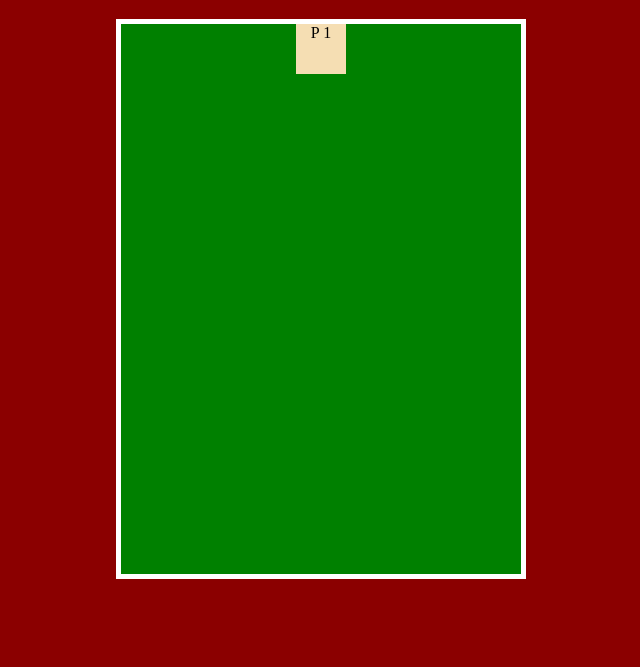
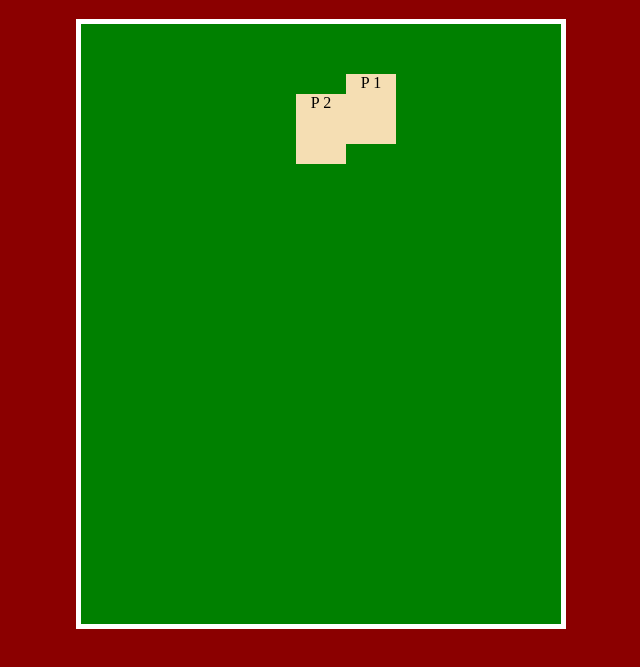
Before and after one commit to iLGunners/be-the-gaffer, a website: page source/index.html at #!/main-page in a window 1280 px wide. Shown: the part 61-728 px from the top of the page, without its empty margins (319-959 px from the left). Drawn offline with nearby package versions, Linux system fonts and the light colour scheme; some packages are replaced by stand-ins of ours; a script that the page names is missing.

Commit message:
eod commit

```diff
--- a/source/app.js
+++ b/source/app.js
@@ -54,3 +54,7 @@ hrApp.run([
 function lg(message) {
     console.log(message);
 }
+
+function returnRectngle(elementClass) {
+    return angular.element(document.querySelector(elementClass))[0].getBoundingClientRect();
+}
--- a/source/controller/main-page.controller.js
+++ b/source/controller/main-page.controller.js
@@ -11,17 +11,19 @@ mainPageController.$inject = [
 function mainPageController($scope, $state, localStorageService) {
     lg('CONTROLLER > in mainPageController');
 
-    parentElement = angular.element(document.querySelector('#field-div'));
+    parentElement = angular.element(document.querySelector('.field'));
     var parentX = parentElement[0].clientHeight, parentY = parentElement[0].clientWidth;
 
-    var rect = parentElement[0].getBoundingClientRect();
-    lg("t: " + rect.top + " r: " + rect.right + "b:" + rect.bottom + " l:" + rect.left);
-
-    // lg(parentElement[0].clientWidth);
-    // lg(parentElement[0].offsetWidth);
+    var rect = returnRectngle('.field');
+    // lg("t:" + rect.top + " r:" + rect.right + " b:" + rect.bottom + " l:" + rect.left);
 
     $scope.defaultPosition = {
         x: 0,
         y: 0
     };
+
+    $scope.defaultPosition = {
+        x: 50,
+        y: 50
+    };
 }
--- a/source/css/style.css
+++ b/source/css/style.css
@@ -4,12 +4,12 @@ body {
     color: #FFFFFF;
 }
 
-.container {
+.field {
     background: green;
     color: aquamarine;
     border: 5px solid white;
-    width: 400px;
-    height: 550px;
+    width: 480px;
+    height: 600px;
     margin: auto;
 }
 
@@ -20,5 +20,5 @@ body {
     cursor: pointer;
     display: block;
     width: 50px;
-    height: 50px;
+    height: 70px;
 }
--- a/source/directive/logic/dir-draggable.js
+++ b/source/directive/logic/dir-draggable.js
@@ -9,16 +9,21 @@ function dirDraggable ($document) {
             defaultPosition: '=',
         },
         link: function(scope, element, attr) {
-            var startX, startY, originX, originY,
-                x = scope.defaultPosition ? scope.defaultPosition.x : 0,
+            var startX, startY, originX, originY;
+            var x = scope.defaultPosition ? scope.defaultPosition.x : 0,
                 y = scope.defaultPosition ? scope.defaultPosition.y : 0;
 
-            parentElement = angular.element(document.querySelector('#field-div'));
-            var parentX = parentElement[0].clientHeight, parentY = parentElement[0].clientWidth;
+            var parentRectngle = returnRectngle('.field');
+            lg("t:" + parentRectngle.top
+                + " r:" + parentRectngle.right
+                + " b:" + parentRectngle.bottom
+                + " l:" + parentRectngle.left
+            );
 
-            childElement = angular.element(document.querySelector('#player-div'));
-            var childX = childElement[0].clientHeight, childY = childElement[0].clientWidth;
+            playerElement = angular.element(document.querySelector('.player'))[0];
+            var childY = playerElement.clientHeight, childX = playerElement.clientWidth;
 
+            // lg("parentX:" +parentX +",parentY:" +parentY +",childX:" +childX +",childY:" +childY);
             element.css({
                 top: y + 'px',
                 left:  x + 'px'
@@ -36,26 +41,20 @@ function dirDraggable ($document) {
             });
 
             function mouseMove(event) {
-                lg("start: " + startY + "," + startX);
+                element.css({
+                    position: 'relative',
+                });
+
                 y = event.screenY - startY;
                 x = event.screenX - startX;
 
-                if(y > 0
-                    && y < parentX-childX
-                    && x > -(parentY/2-childY/2)
-                    && x < (parentY/2-childY/2)) {
-                    element.css({
-                        top: y + 'px',
-                        left:  x + 'px'
-                    });
-                } else {
-                    y = originY;
-                    x = originX;
-                    element.css({
-                        top: y + 'px',
-                        left:  x + 'px'
-                    });
-                }
+                lg(x +"," +y);
+
+                element.css({
+                    position: 'relative',
+                    top: y + 'px',
+                    left:  x + 'px'
+                });
             }
 
             function mouseUp() {
--- a/source/view/main-page.component.html
+++ b/source/view/main-page.component.html
@@ -1,16 +1,11 @@
 <div id="field-div"
-     class="container"
+     class="field container"
      align="center">
 
     <!--<h3> this is your <i> "team" </i> </h3>-->
 
-    <div id="player-div"
-         class="player"
-         dir-draggable
-         default-position=defaultPosition>
-        P 1
-    </div>
-    <!--<div class="player" dir-draggable default-position=defaultPosition> P 2 </div>-->
+    <div class="player" dir-draggable default-position=defaultPosition> P 1 </div>
+    <div class="player" dir-draggable default-position=defaultPosition2> P 2 </div>
     <!--<div class="player" dir-draggable default-position=defaultPosition> P 3 </div>-->
     <!--<div class="player" dir-draggable default-position=defaultPosition> P 4 </div>-->
     <!--<div class="player" dir-draggable default-position=defaultPosition> P 5 </div>-->
```
Also changed, not shown: source/index.html (+1 -1 lines).
